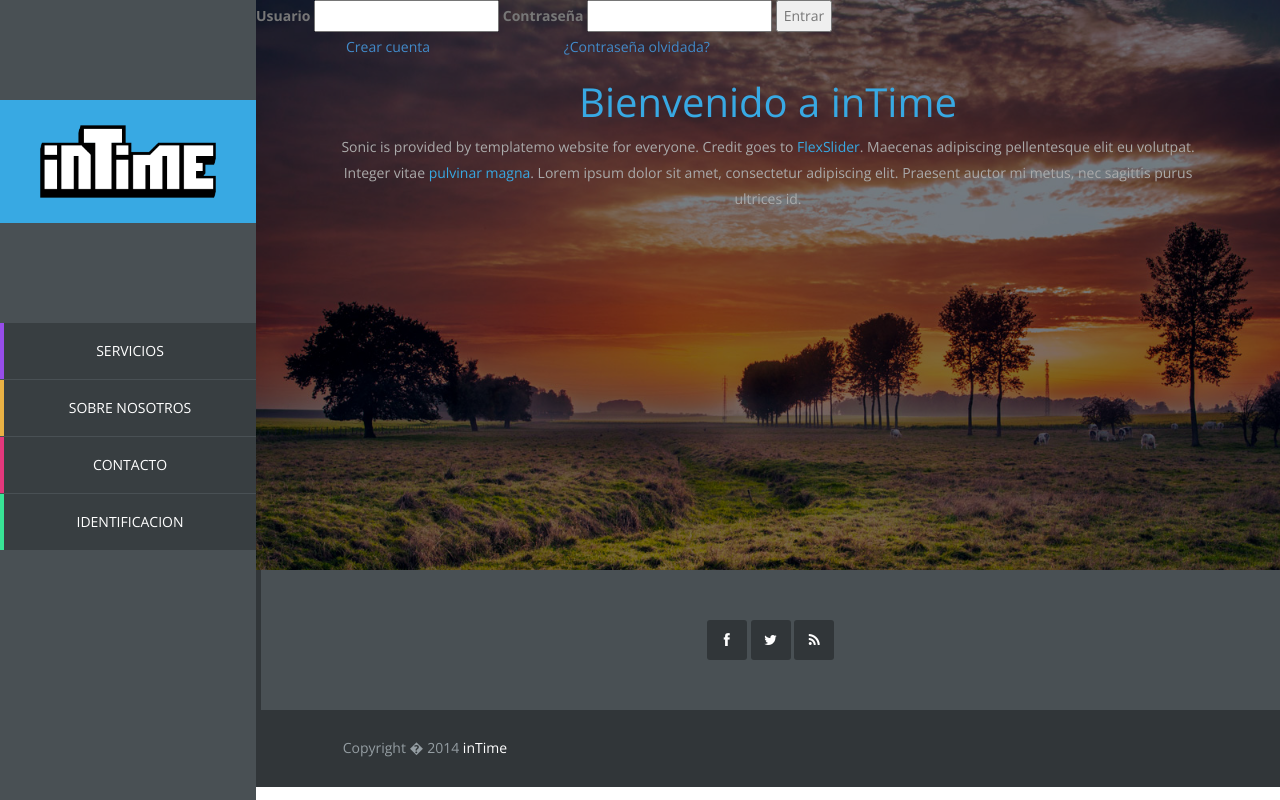
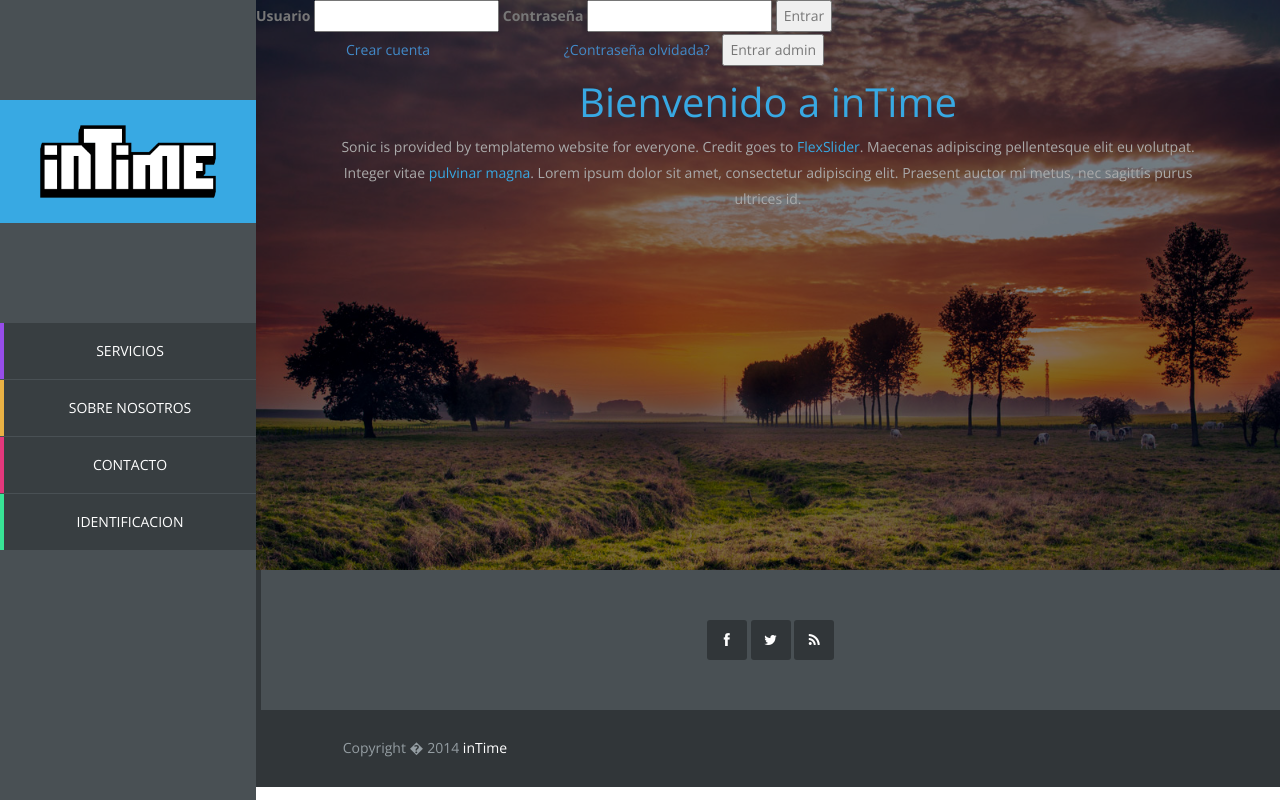
Before and after one commit to shortysinc/intime-aw, a PHP site: page / in a window 1280 px wide. Run offline with PHP 8.4, Linux system fonts and the light colour scheme.

Commit message:
1-Renombramiento de sidebarlogueado.php a sidebarusuario.php 2-Boton en el login para dar acceso al administrador

```diff
--- a/trunk/Pr2/admin.php
+++ b/trunk/Pr2/admin.php
@@ -14,7 +14,7 @@
 	<link rel="stylesheet" href="css/templatemo_style.css">
 </head>
 <body>
-	<?php include "sidebarlogueado.php"
+	<?php include "sidebarusuario.php"
 		?>
 	<div id="main-content">
 		<div id="templatemo">
--- a/trunk/Pr2/busqueda.php
+++ b/trunk/Pr2/busqueda.php
@@ -15,7 +15,7 @@
 	</head>
 	<body>
 
-		<?php include "sidebarlogueado.php"
+		<?php include "sidebarusuario.php"
 		?>
 		<div id="main-content">
 			<div id="templatemo">
--- a/trunk/Pr2/css/templatemo_style.css
+++ b/trunk/Pr2/css/templatemo_style.css
@@ -50,6 +50,7 @@ div.buscador{position: relative; float: right; width: 75%; margin-top: 15px;}
 
 .largeButton.contactBgColor { border-color: #9f164d; }
 
+#button-entrar-admin {margin-left: 9px;}
 
 #main-sidebar { float: left; width: 20%; height: 100%; position: fixed; background-color: #495054; color: white; }
 
--- a/trunk/Pr2/index.php
+++ b/trunk/Pr2/index.php
@@ -23,18 +23,21 @@
 					<div class="flexslider">
 						<div class="bienvenida">
 							<div class="box-login">
-								<form method="post" action="perfil.php" accept-charset="utf-8">
+								<form method="post" action="perfilusuario.php" accept-charset="utf-8">
 									<label>Usuario</label>
 									<input type="text" />
 									<label>Contraseña</label>
 									<input type="password"/>
-									<button type="submit" value="Entrar">
+									<button type="submit" name="entrar">
 										Entrar
 									</button>
 								</form>
 								<p>
 									<a id="crear-cuenta" href="crearcuenta.php">Crear cuenta</a>
 									<a id="olvidada" href="">¿Contraseña olvidada?</a>
+									<button type="submit" id="button-entrar-admin" onclick=""> <!--boton que da acceso al administrador. Esto con php se eliminaría-->
+										Entrar admin
+									</button>
 								</p>
 							</div>
 
--- a/trunk/Pr2/perfil.php
+++ b/trunk/Pr2/perfilusuario.php
@@ -14,7 +14,7 @@
 		<link rel="stylesheet" href="css/templatemo_style.css">
 	</head>
 	<body>
-		<?php include "sidebarlogueado.php"
+		<?php include "sidebarusuario.php"
 		?>
 		<div id="main-content">
 			<div id="templatemo">
@@ -26,7 +26,7 @@
 									<form class="buscador-form" method="get" action="busqueda.php" accept-charset="utf-8">
 										<label>Buscar</label>
 										<input type="text" size="50">
-										<button type="submit" name="submit" value="Enviar">
+										<button type="submit" name="submit">
 											Enviar
 										</button>
 										<a href="">Búsqueda avanzada</a>
--- a/trunk/Pr2/sidebarlogueado.php
+++ b/trunk/Pr2/sidebarusuario.php
@@ -6,7 +6,7 @@
 	<div class="navigation">
 		<ul class="main-menu">
 			<li >
-				<a href="perfil.php">Mi perfil</a>
+				<a href="perfilusuario.php">Mi perfil</a>
 			</li>
 			<li>
 				<a href="index.php">Crear trabajo</a>
```
